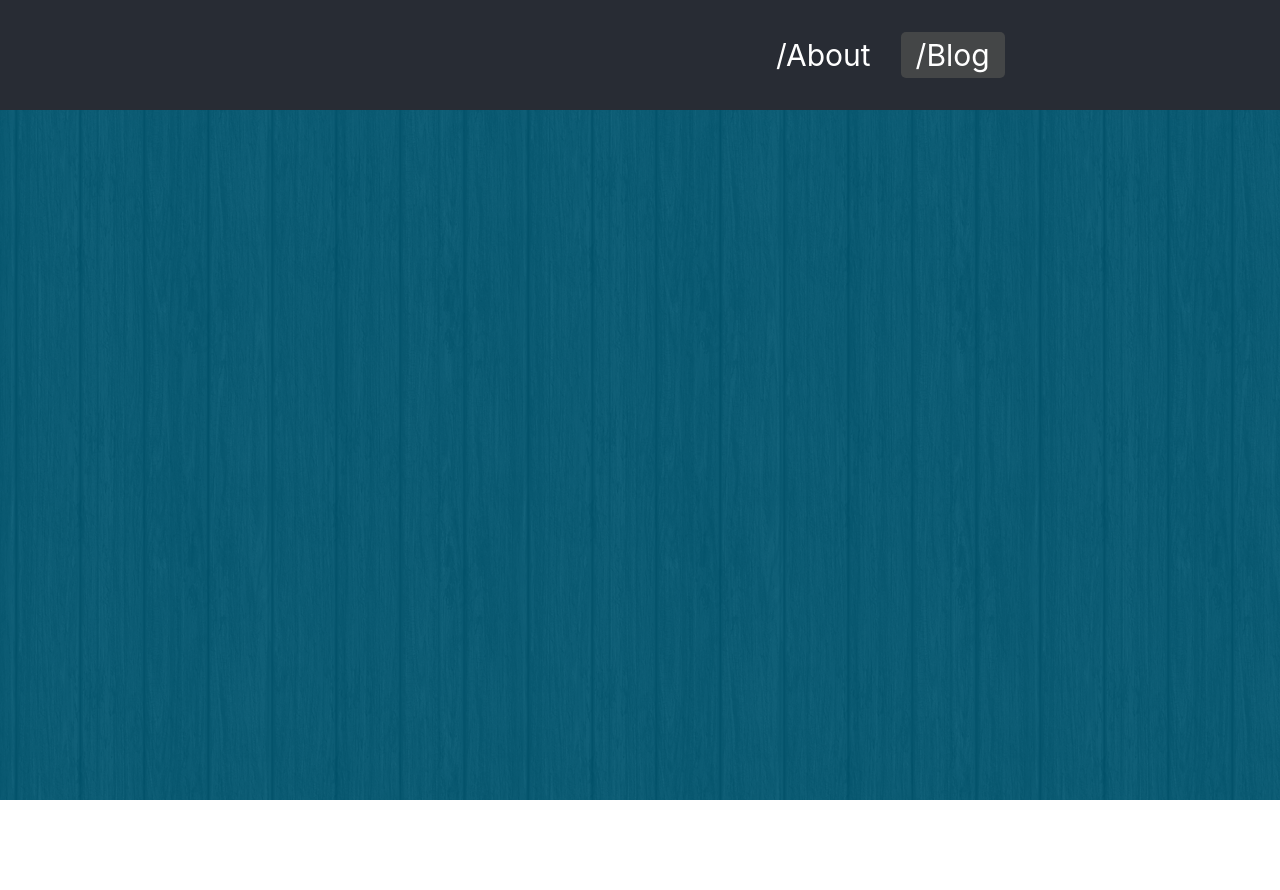
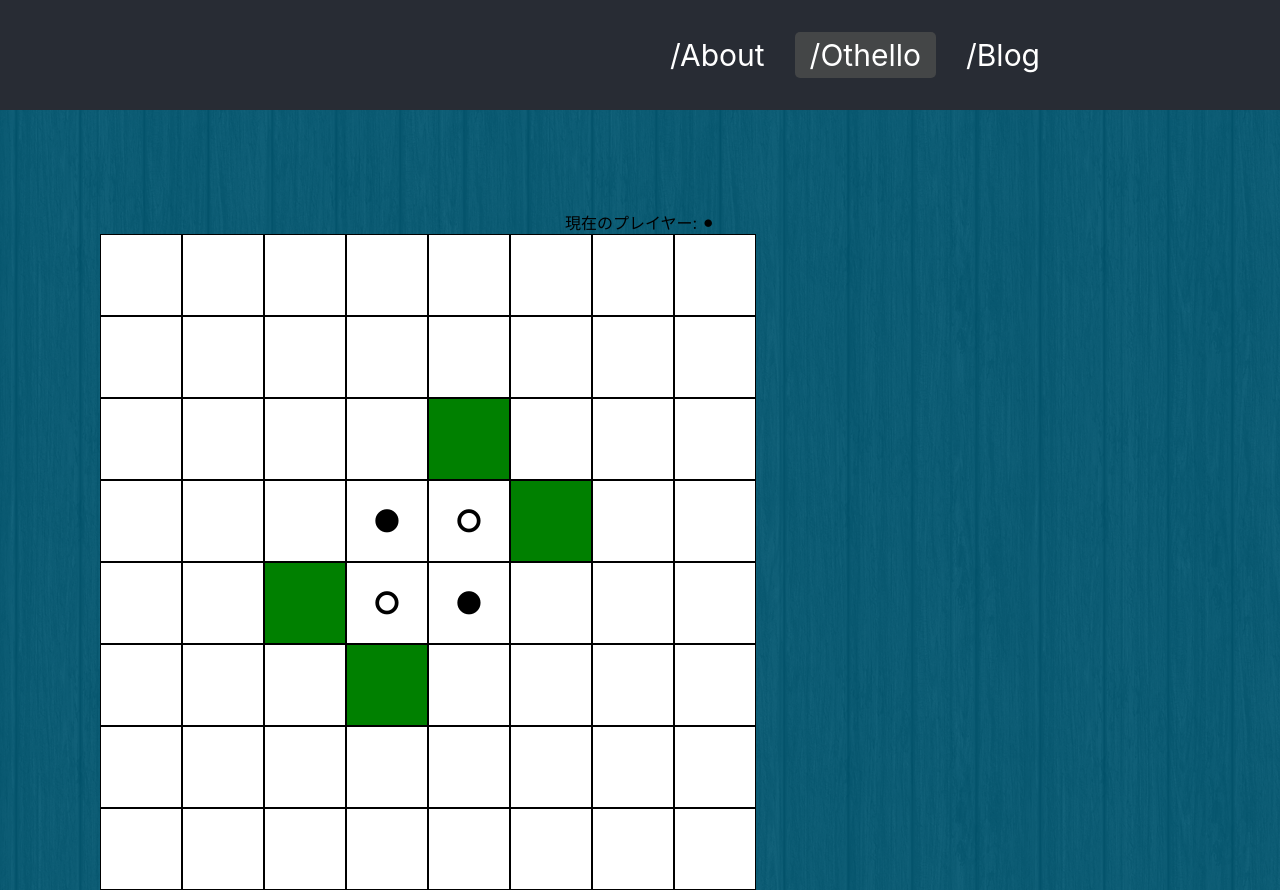
Before and after one commit to ntaku256/Portfolio-Blog, a React (Create React App) app: page /Othello in a window 1280 px wide. Before the commit this address had no page. Before the commit the page ends 800 px from the top, so only its background shows below. Built offline with nearby package versions, Linux system fonts and the light colour scheme.

Commit message:
21st commit

```diff
--- a/src/App.css
+++ b/src/App.css
@@ -162,3 +162,7 @@ hr {
     cursor: pointer;
   }
 }
+
+.Othello {
+  margin: 100px;
+}
--- a/src/components/content/Header.tsx
+++ b/src/components/content/Header.tsx
@@ -23,7 +23,10 @@ const Header = () => {
                                 <Link to="/About" className="select">/About</Link>
                             </li>
                             <li>
-                                <Link to="/">/Blog</Link>
+                                <Link to="/Othello">/Othello</Link>
+                            </li>
+                            <li>
+                                <Link to="/" >/Blog</Link>
                             </li>
                         </ul>
                     }/>
@@ -33,7 +36,23 @@ const Header = () => {
                                 <Link to="/About">/About</Link>
                             </li>
                             <li>
+                                <Link to="/Othello" >/Othello</Link>
+                            </li>
+                            <li>
                                 <Link to="/" className="select">/Blog</Link>
+                            </li>
+                        </ul>
+                    }/>
+                    <Route path='/Othello' element={
+                        <ul>
+                            <li>
+                                <Link to="/About">/About</Link>
+                            </li>
+                            <li>
+                                <Link to="/Othello" className="select">/Othello</Link>
+                            </li>
+                            <li>
+                                <Link to="/" >/Blog</Link>
                             </li>
                         </ul>
                     }/>
--- /dev/null
+++ b/src/components/content/Othello.tsx
@@ -0,0 +1,183 @@
+import { useState, useEffect } from "react";
+import Cell from "./OthelloCell";
+
+type GameProps = {};
+
+const size = 8;
+
+// 盤面の初期化
+const initBoard: string[][] = Array(size)
+  .fill("")
+  .map(() => Array(size).fill(""));
+initBoard[size / 2 - 1][size / 2 - 1] = "⚫︎";
+initBoard[size / 2][size / 2] = "⚫︎";
+initBoard[size / 2 - 1][size / 2] = "⚪︎";
+initBoard[size / 2][size / 2 - 1] = "⚪︎";
+
+// 置ける場所の初期化
+const initPutables: boolean[][] = Array(size)
+  .fill(true)
+  .map(() => Array(size).fill(true));
+
+// プレイヤーの初期化
+const initPlayer: string = "⚫︎";
+
+const Game: React.FC<GameProps> = () => {
+  const [board, setBoard] = useState<string[][]>(initBoard);
+  const [putables, setPutables] = useState<boolean[][]>(initPutables);
+  const [player, setPlayer] = useState<string>(initPlayer);
+  const [gameStatus, setGameStatus] = useState<string>("playing");
+
+  const onClickCell = (y: number, x: number) => {
+    if (putables[y][x]) {
+      console.log("put");
+      setBoard((prevBoard) => {
+        const newBoard: string[][] = [...prevBoard];
+        newBoard[y][x] = player;
+        // 駒をひっくり返す処理
+        // 各方向に対して処理を行う
+        for (let i = -1; i <= 1; i++) {
+          for (let j = -1; j <= 1; j++) {
+            // 自分自身の方向は無視する
+            if (i === 0 && j === 0) continue;
+            // 次に調べるセルの座標
+            let nx = x + i;
+            let ny = y + j;
+            // 白の駒が続く限り、セルを進める
+            while (
+              nx >= 0 &&
+              nx < size &&
+              ny >= 0 &&
+              ny < size &&
+              newBoard[ny][nx] === (player === "⚫︎" ? "⚪︎" : "⚫︎")
+            ) {
+              nx += i;
+              ny += j;
+            }
+            // セルが盤面内にあり、黒の駒がある場合
+            if (
+              nx >= 0 &&
+              nx < size &&
+              ny >= 0 &&
+              ny < size &&
+              newBoard[ny][nx] === player
+            ) {
+              // 黒の駒に戻るまで、セルを戻す
+              nx -= i;
+              ny -= j;
+              while (nx !== x || ny !== y) {
+                // 駒を黒に変える
+                newBoard[ny][nx] = player;
+                nx -= i;
+                ny -= j;
+              }
+            }
+          }
+        }
+        return newBoard;
+      });
+      // ターン交代
+      setPlayer((prevPlayer) => (prevPlayer === "⚫︎" ? "⚪︎" : "⚫︎"));
+    }
+  };
+
+  // プレイヤー交代したら置ける場所を更新する
+  useEffect(() => {
+    // 置ける場所を探す
+    setPutables(() => calculatePutables(board, player));
+  }, [player]);
+
+  // putablesが全てfalseだったら
+  useEffect(() => {
+    // ゲームオーバー判定
+    const nextPlayer = player === "⚫︎" ? "⚪︎" : "⚫︎";
+    const nextPutables = calculatePutables(board, nextPlayer);
+    if (
+      putables.every((row) => row.every((putable) => !putable)) &&
+      nextPutables.every((row) => row.every((putable) => !putable))
+    ) {
+      setGameStatus("gameover");
+      return;
+    }
+
+    // パス判定
+    if (putables.every((row) => row.every((putable) => !putable))) {
+      setGameStatus("pass");
+      setTimeout(() => {
+        // ターン交代
+        setPlayer((prevPlayer) => (prevPlayer === "⚫︎" ? "⚪︎" : "⚫︎"));
+        setGameStatus("playing");
+      }, 1000);
+    }
+  }, [putables]);
+
+  // 置ける場所を計算する関数
+  const calculatePutables = (
+    board: string[][],
+    player: string
+  ): boolean[][] => {
+    const newPutables: boolean[][] = [];
+    // 盤面を初期化
+    for (let i = 0; i < size; i++) {
+      newPutables[i] = [false, false, false, false];
+    }
+    // 置ける場所を探す
+    for (let i = 0; i < size; i++) {
+      for (let j = 0; j < size; j++) {
+        // 既に駒が置かれている場合は無視する
+        if (board[i][j] !== "") continue;
+        // 各方向に対して処理を行う
+        for (let k = -1; k <= 1; k++) {
+          for (let l = -1; l <= 1; l++) {
+            // 自分自身の方向は無視する
+            if (k === 0 && l === 0) continue;
+            // 次に調べるセルの座標
+            let nx = j + k;
+            let ny = i + l;
+            // 盤面外の場合は無視する
+            if (nx < 0 || nx >= size || ny < 0 || ny >= size) continue;
+            // 隣のセルが相手の駒でない場合は無視する
+            if (board[ny][nx] !== (player === "⚫︎" ? "⚪︎" : "⚫︎")) continue;
+            // 隣のセルが相手の駒の場合、さらにその先を調べる
+            while (true) {
+              nx += k;
+              ny += l;
+              // 盤面外の場合は無視する
+              if (nx < 0 || nx >= size || ny < 0 || ny >= size) break;
+              // 隣のセルが空白の場合は無視する
+              if (board[ny][nx] === "") break;
+              // 隣のセルが自分の駒の場合、置ける場所としてマークする
+              if (board[ny][nx] === player) {
+                newPutables[i][j] = true;
+                break;
+              }
+            }
+          }
+        }
+      }
+    }
+    return newPutables;
+  };
+
+  return (
+    <div className="Othello">
+      {gameStatus === "playing" && <div>現在のプレイヤー: {player}</div>}
+      {gameStatus === "pass" && <div>パス</div>}
+      {gameStatus === "gameover" && <div>ゲームオーバー</div>}
+      {[...Array(size)].map((_, y) => (
+        <div style={{ display: "flex" }} key={y}>
+          {[...Array(size)].map((_, x) => (
+            <Cell
+              key={x}
+              content={board[y][x]}
+              onClick={() => onClickCell(y, x)}
+              puttable={putables[y][x]}
+            />
+          ))}
+        </div>
+      ))}
+    </div>
+  );
+};
+
+export default Game;
--- /dev/null
+++ b/src/components/content/OthelloCell.tsx
@@ -0,0 +1,27 @@
+type CellProps = {
+    content: string;
+    onClick: () => void;
+    puttable: boolean;
+  };
+
+  const Cell: React.FC<CellProps> = (props) => {
+    return (
+      <div
+        style={{
+            width: "80px",
+            height: "80px",
+            border: "1px solid black",
+            fontSize: "50px",
+            display: "flex",
+            justifyContent: "center",
+            alignItems: "center",
+            backgroundColor: props.puttable ? "green" : "white",
+        }}
+        onClick={props.onClick}
+      >
+        {props.content}
+      </div>
+    );
+  };
+
+  export default Cell;
--- a/src/components/content/Router.tsx
+++ b/src/components/content/Router.tsx
@@ -3,6 +3,7 @@ import { Routes, Route } from 'react-router-dom';
 import Blog from './Blog';
 import Article from './Article';
 import About from './About';
+import Othello from './Othello';
 
 const RouterComponent: React.FC = () => {
   return (
@@ -11,6 +12,7 @@ const RouterComponent: React.FC = () => {
         <Route path='/' element={<Blog/>}/>
         <Route path='/Article/:postId' element={<Article />}/>
         <Route path='/About' element={<About/>}/>
+        <Route path='/Othello' element={<Othello/>}/>
       </Routes>
     </div>
   );
```
